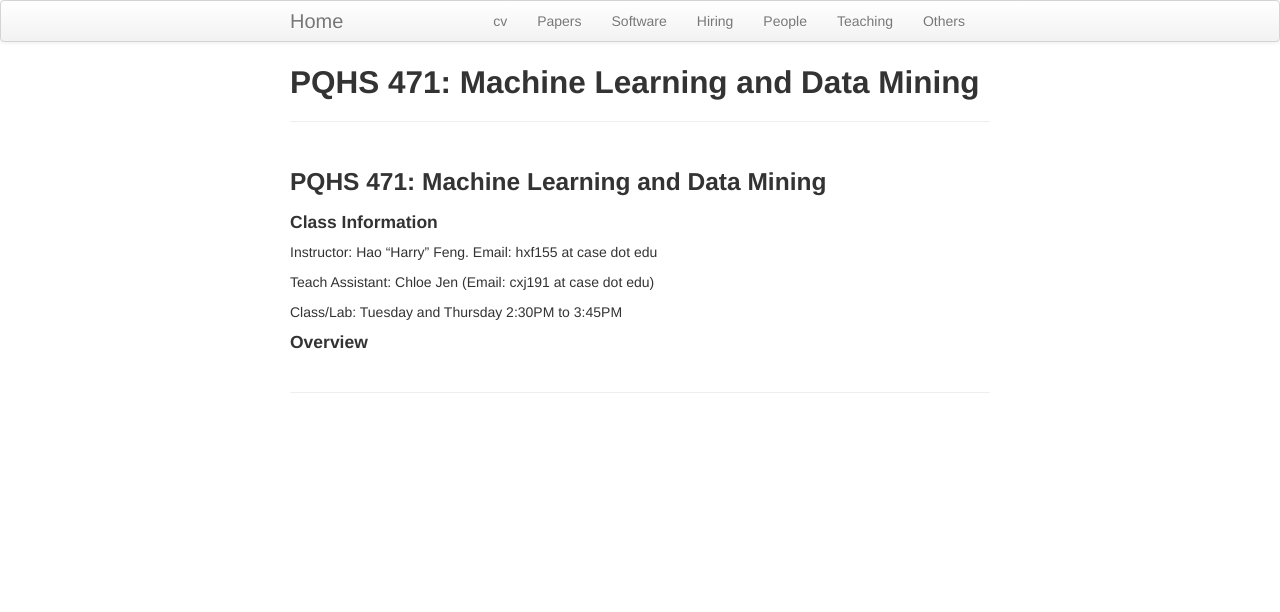
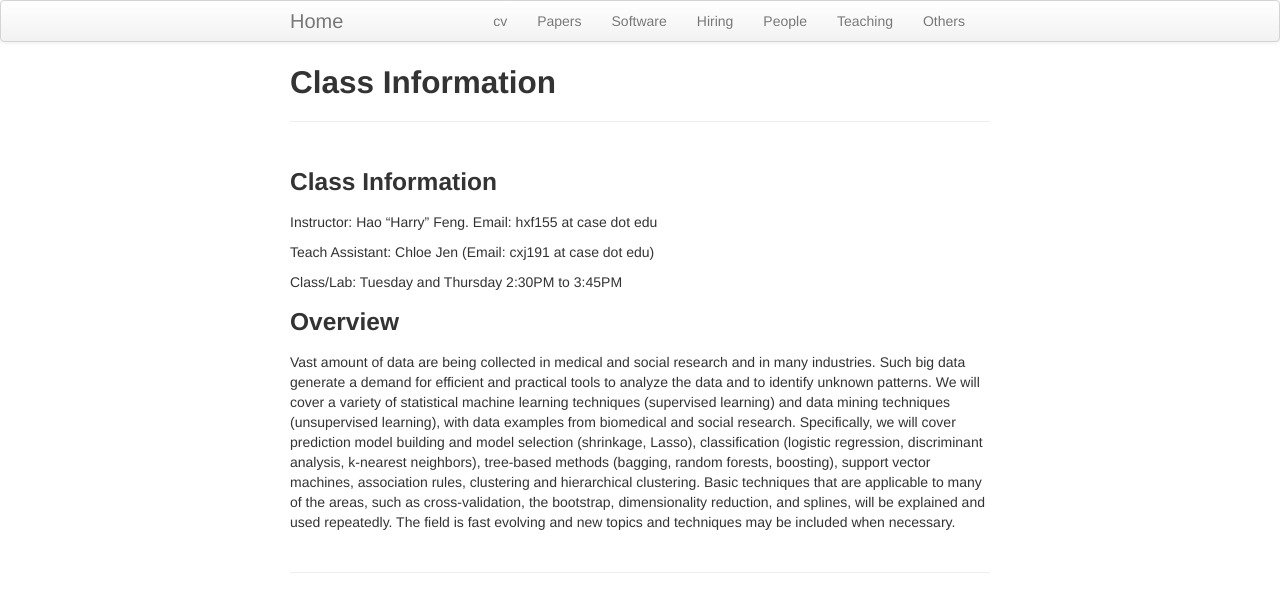
Before and after one commit to haoharryfeng/testpage4, a Jekyll site: the page built from PQHS471.md, in a window 1280 px wide. Shown: the top 612 px of the page. Built offline with Jekyll 4.4.1, drawn with Linux system fonts in a browser that asks for light colours; our own code applies the rules of GitHub Pages for plain Markdown files.

Commit message:
Update PQHS471.md

```diff
--- a/PQHS471.md
+++ b/PQHS471.md
@@ -1,15 +1,16 @@
 ---
 layout: page
-title:
+title: PQHS 471: Machine Learning and Data Mining
 ---
 
-### PQHS 471: Machine Learning and Data Mining
 
-#### Class Information
+### Class Information
 Instructor: Hao "Harry" Feng. Email: hxf155 at case dot edu
 
 Teach Assistant: Chloe Jen (Email: cxj191 at case dot edu)
 
 Class/Lab: Tuesday and Thursday 2:30PM to 3:45PM
 
-#### Overview
+### Overview
+
+Vast amount of data are being collected in medical and social research and in many industries. Such big data generate a demand for efficient and practical tools to analyze the data and to identify unknown patterns. We will cover a variety of statistical machine learning techniques (supervised learning) and data mining techniques (unsupervised learning), with data examples from biomedical and social research. Specifically, we will cover prediction model building and model selection (shrinkage, Lasso), classification (logistic regression, discriminant analysis, k-nearest neighbors), tree-based methods (bagging, random forests, boosting), support vector machines, association rules, clustering and hierarchical clustering. Basic techniques that are applicable to many of the areas, such as cross-validation, the bootstrap, dimensionality reduction, and splines, will be explained and used repeatedly. The field is fast evolving and new topics and techniques may be included when necessary.
```
